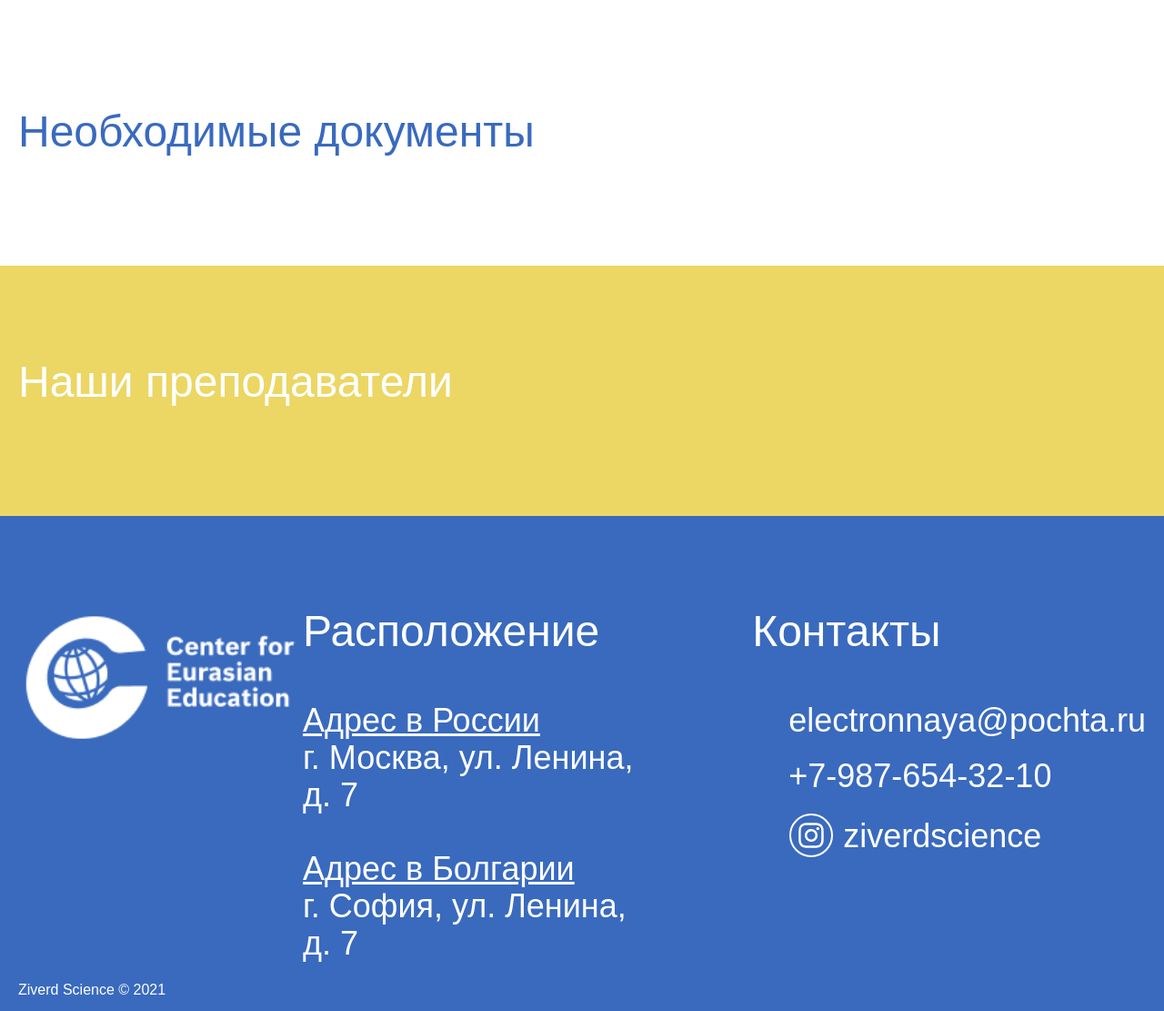
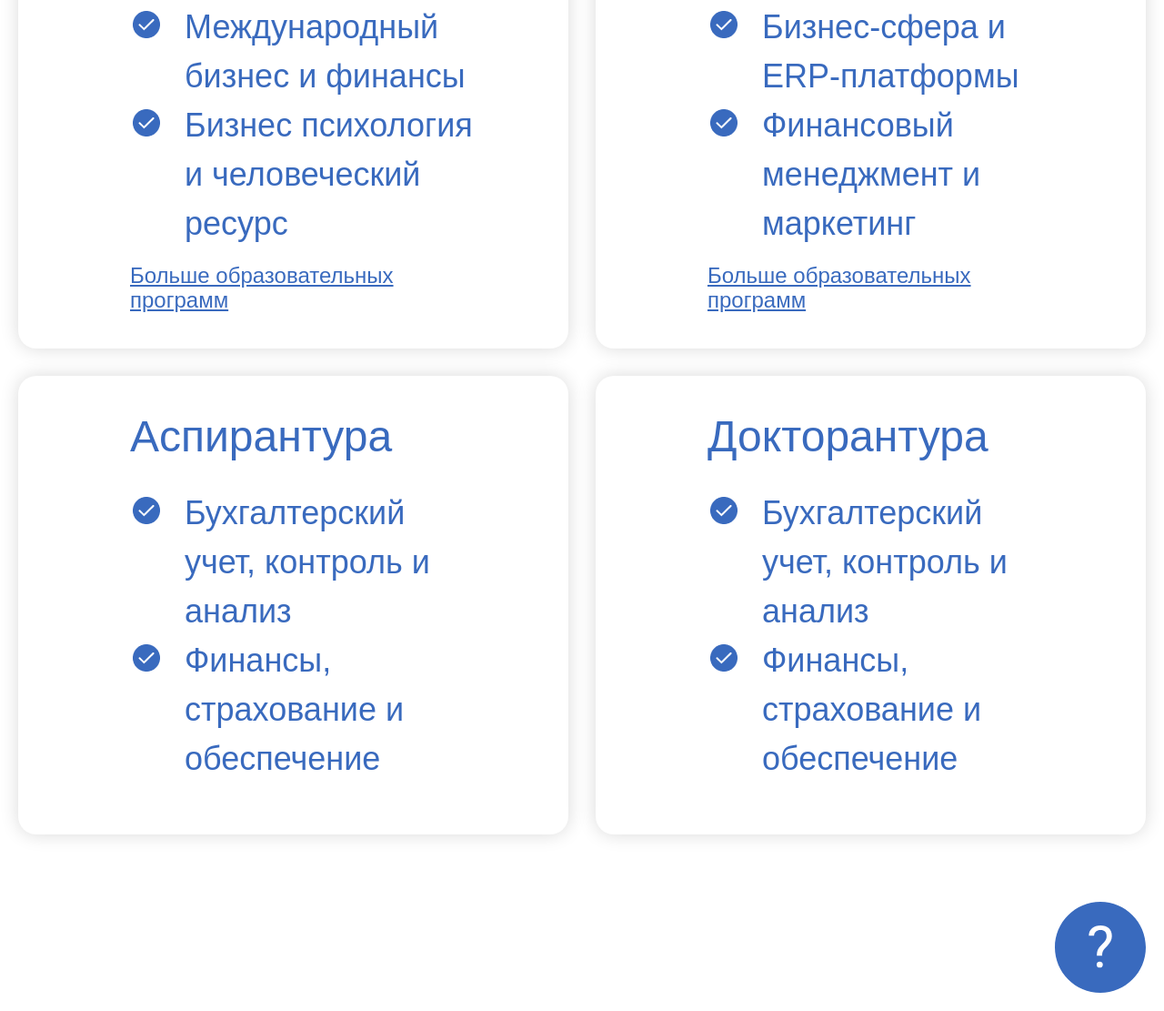
Before and after one commit to DAO-Development/University, a website: page #src/index.html in a window 1280 px wide. Shown: the part 2581-3692 px from the top of the page at 91% size. Drawn offline with nearby package versions, Linux system fonts and the light colour scheme; files that its build step writes are made by us from their sources.

Commit message:
specialities

```diff
--- a/#src/index.html
+++ b/#src/index.html
@@ -70,6 +70,53 @@
     <section class="specialties white-sec">
         <div class="container">
             <h2>Специальности</h2>
+            <div class="specialities__content">
+                <div class="specialities__card">
+                    <h3>Бакалавриат</h3>
+                    <ul>
+                        <li>Финансы</li>
+                        <li>IT анализ и бизнес-стратегии</li>
+                        <li>Страхование и финансы</li>
+                        <li>Цифровой бизнес, маркетинг и продажи</li>
+                        <li>Международный бизнес и финансы</li>
+                        <li>Бизнес психология и человеческий ресурс</li>
+                    </ul>
+                    <a href="">Больше образовательных программ</a>
+                </div>
+                <div class="specialities__card">
+                    <h3>Магистратура</h3>
+                    <ul>
+                        <li>Финансы</li>
+                        <li>Финансовый менеджмент социальных и медицинских систем</li>
+                        <li>Страховой бизнес и риск менеджмент</li>
+                        <li>Бизнес-сфера и ERP-платформы</li>
+                        <li>Финансовый менеджмент и маркетинг</li>
+                    </ul>
+                    <a href="">Больше образовательных программ</a>
+                </div>
+                <div class="specialities__card">
+                    <h3>Аспирантура</h3>
+                    <ul>
+                        <li>Бухгалтерский учет, контроль и анализ</li>
+                        <li>Финансы, страхование и обеспечение</li>
+                    </ul>
+                </div>
+                <div class="specialities__card">
+                    <h3>Докторантура</h3>
+                    <ul>
+                        <li>Бухгалтерский учет, контроль и анализ</li>
+                        <li>Финансы, страхование и обеспечение</li>
+                    </ul>
+                </div>
+            </div>
+            <div class="specialities__ask hidden">
+                <span class="specialities__ask--text">Задать вопрос</span>
+                <svg width="100" height="100" viewBox="0 0 100 100" fill="none" xmlns="http://www.w3.org/2000/svg">
+                    <path fill-rule="evenodd" clip-rule="evenodd"
+                          d="M50 100C77.6142 100 100 77.6142 100 50C100 22.3858 77.6142 0 50 0C22.3858 0 0 22.3858 0 50C0 77.6142 22.3858 100 50 100ZM47 53.3125C46.4792 54.75 46.1979 56.7083 46.1562 59.1875H51.9375C51.9375 56.0208 52.6979 53.5938 54.2188 51.9062L57.625 48.5312C61 44.9896 62.6875 41.3958 62.6875 37.75C62.6875 34.0625 61.5833 31.1667 59.375 29.0625C57.1875 26.9375 54.125 25.875 50.1875 25.875C46.3958 25.875 43.3125 26.9167 40.9375 29C38.5833 31.0625 37.3854 33.7812 37.3438 37.1562H43.125C43.125 35.2604 43.7708 33.75 45.0625 32.625C46.3542 31.5 48.0625 30.9375 50.1875 30.9375C52.375 30.9375 54.0417 31.5625 55.1875 32.8125C56.3333 34.0417 56.9062 35.75 56.9062 37.9375C56.9062 40.2083 56.0312 42.3333 54.2812 44.3125L50.1875 48.5312C48.5833 50.2812 47.5208 51.875 47 53.3125ZM46.75 66.75C46.1875 67.375 45.9062 68.1562 45.9062 69.0938C45.9062 70.0312 46.1875 70.8125 46.75 71.4375C47.3333 72.0417 48.1875 72.3438 49.3125 72.3438C50.4375 72.3438 51.2917 72.0417 51.875 71.4375C52.4583 70.8125 52.75 70.0312 52.75 69.0938C52.75 68.1562 52.4583 67.375 51.875 66.75C51.2917 66.1042 50.4375 65.7812 49.3125 65.7812C48.1875 65.7812 47.3333 66.1042 46.75 66.75Z"
+                          fill="#396ABE"/>
+                </svg>
+            </div>
         </div>
     </section>
     <section class="price blue-sec">
--- a/#src/sass/base.sass
+++ b/#src/sass/base.sass
@@ -84,6 +84,7 @@ h1
     color: $white
 
 h2
+    margin-bottom: 50px
     font-size: 64px
     line-height: 74px
     font-weight: 500
--- a/#src/sass/benefits.sass
+++ b/#src/sass/benefits.sass
@@ -25,7 +25,7 @@
             font-size: 36px
             line-height: 41px
             color: $white
-            list-style-image: url("../img/list-img.png")
+            list-style-image: url("../img/yellow-list.png")
 
             li
                 max-width: 654px
--- /dev/null
+++ b/#src/sass/specialities.sass
@@ -0,0 +1,67 @@
+@import "base"
+
+.specialities
+    &__content
+        display: grid
+        grid-template-columns: 1fr 1fr
+        grid-gap: 30px
+        margin-bottom: 70px
+
+    &__card
+        padding: 40px 92px 40px 123px
+        background-color: $white
+        box-shadow: $shadow-main
+        border-radius: 20px
+        color: $blue
+
+        h3
+            margin-bottom: 30px
+
+        ul
+            list-style-image: url("../img/blue-list.png")
+
+            li
+                padding-inline-start: 20px
+                font-size: 36px
+                line-height: 150%
+
+        a
+            margin-top: 30px
+            font-size: 24px
+            line-height: 27px
+            color: $blue
+            text-decoration: underline
+
+            &:hover
+                text-decoration: none
+
+    &__ask
+        position: relative
+        display: flex
+        align-items: center
+        margin-left: auto
+        margin-right: 0
+        width: fit-content
+        background: $white
+        border: 4px solid $blue
+        border-radius: 60px
+
+        &.hidden
+            border: none
+
+            .specialities__ask--text
+                padding: 0
+                width: 0
+                color: transparent
+
+        svg
+            position: relative
+            top: 0
+            right: 0
+
+        &--text
+            display: inline-block
+            padding: 0 42px 0 70px
+            font-size: 48px
+            line-height: 54px
+            color: $blue
--- a/#src/sass/style.sass
+++ b/#src/sass/style.sass
@@ -4,3 +4,4 @@
 @import "footer.sass"
 @import "benefits.sass"
 @import "graduates.sass"
+@import "specialities.sass"
```
Also changed, not shown: #src/img/blue-list.png (added), #src/img/yellow-list.png (renamed from #src/img/list-img.png).
